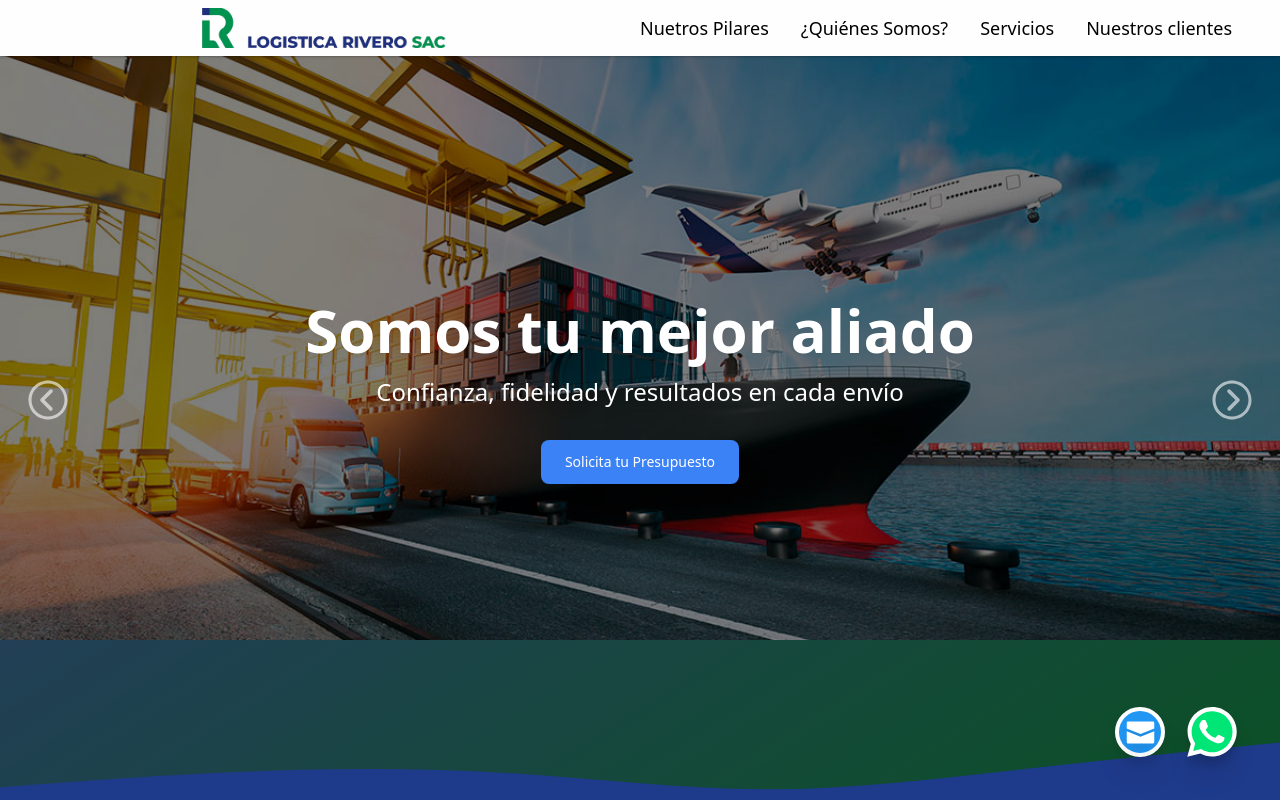
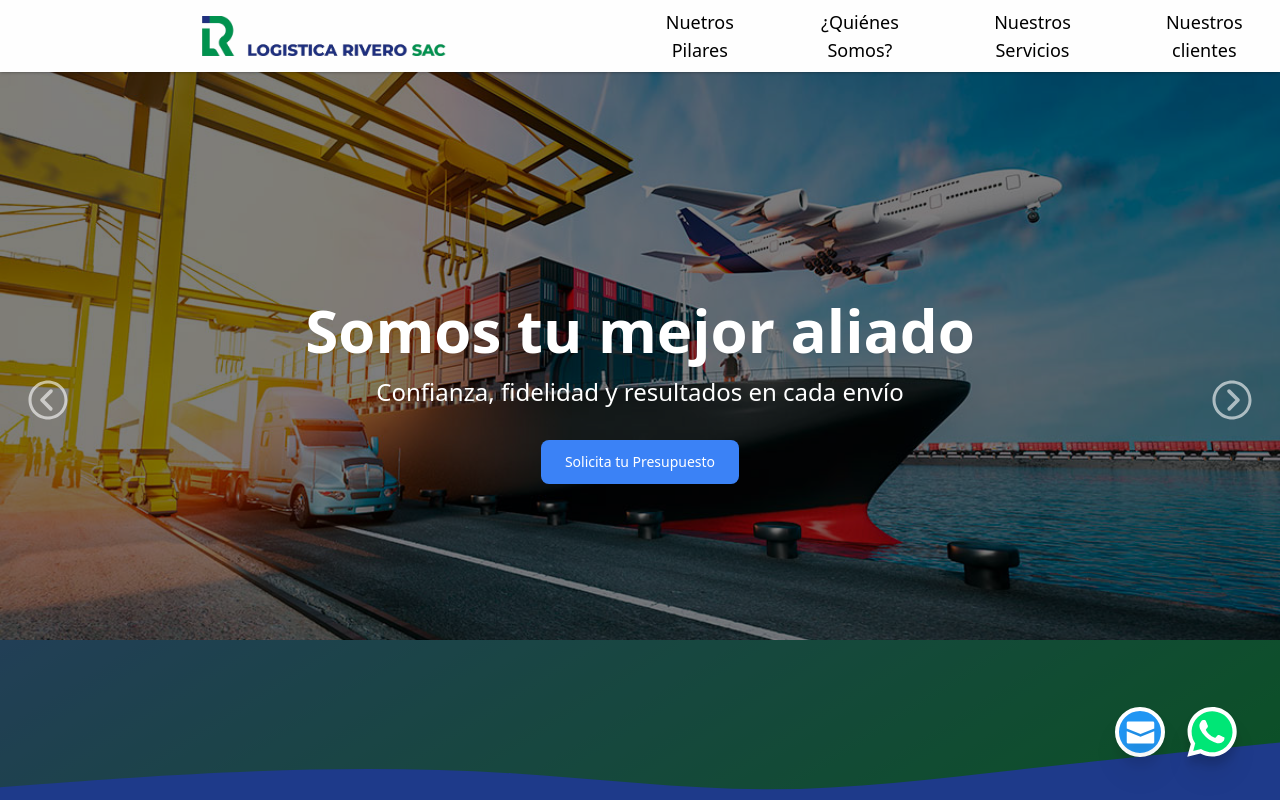
Before and after one commit to castanedad121/logisticaRivero, a React (Vite) app: page / in a window 1280 px wide. Shown: the top 800 px of the page. Built offline with nearby package versions, Linux system fonts and the light colour scheme; what tailwindcss-animated would draw is missing.

Commit message:
actualización del nav

```diff
--- a/src/components/Header.jsx
+++ b/src/components/Header.jsx
@@ -51,7 +51,7 @@ const Header = () => {
               scrolled ? "text-black" : "text-black"
             } hover:text-blue-500 transition duration-300`}
           >
-            Servicios
+            Nuestros Servicios
           </a>
           <a
             href="#customer"
@@ -96,7 +96,7 @@ const Header = () => {
             className=" text-black  hover:bg-blue-500  hover:text-white transition duration-300"
             onClick={() => setViewMenuMobile(false)}
           >
-            Servicios
+            Nuestros Servicios
           </a>
           <a
             href="#customer"
```
